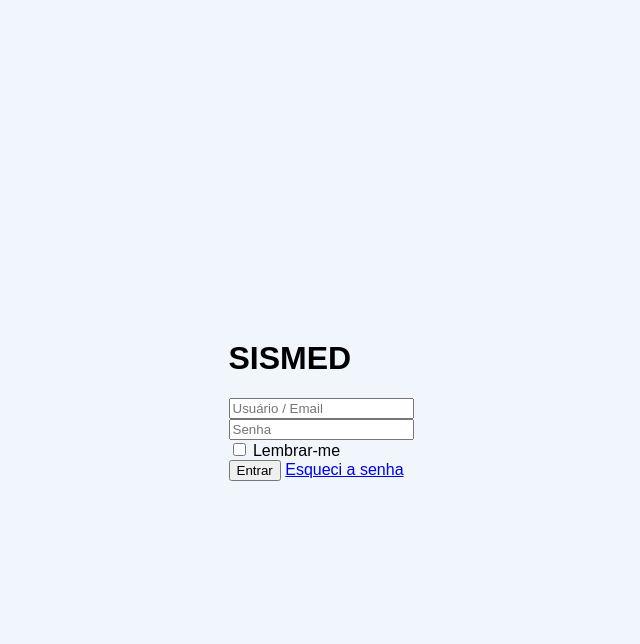
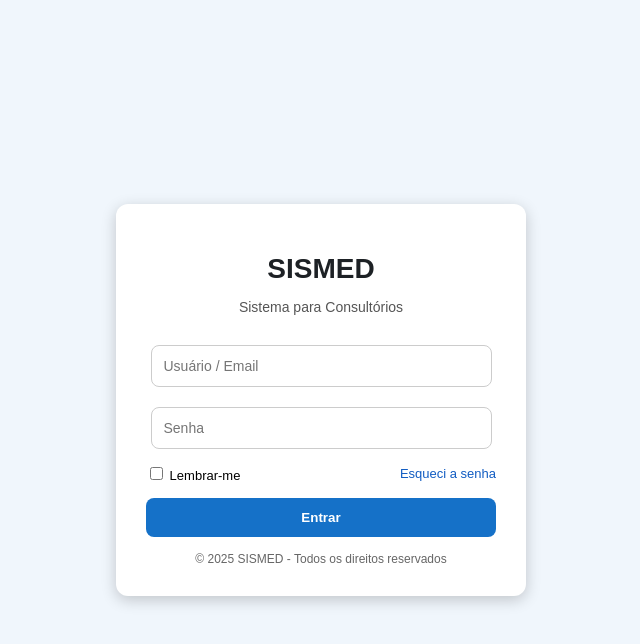
Before and after one commit to Lukas-Marks/SISMED, a PHP site: page / in a window 1280 px wide. Shown: the top 644 px of the page, without its empty margins (319-959 px from the left). Run offline with PHP 8.4, Linux system fonts and the light colour scheme.

Commit message:
Pagina Inicial
Feitas modificações da pagina inicial.

```diff
--- a/Css/style.css
+++ b/Css/style.css
@@ -1,14 +1,82 @@
-/* fundo da página: azul clarinho quase branco */
+/* ----- Estilo base ----- */
 body {
     margin: 0;
     font-family: Arial, sans-serif;
-  background-color: #f0f6fc !important; /* <<-- forçar o fundo clarinho */
+    background-color: #f0f6fc;
     display: flex;
     justify-content: center;
     align-items: center;
     min-height: 100vh;
 }
 
+/* ----- Caixa de login ----- */
+.login-container {
+    background: #fff;
+    padding: 30px;
+    border-radius: 12px;
+    width: 350px;
+    box-shadow: 0 4px 15px rgba(0,0,0,0.2);
+    text-align: center;
+}
+
+.logo {
+    color: #1d2125;
+    font-size: 28px;
+    margin-bottom: 5px;
+}
+
+.subtitle {
+    font-size: 14px;
+    margin-bottom: 20px;
+    color: #555;
+}
+
+.login-container input[type="text"],
+.login-container input[type="password"] {
+    width: 90%;
+    padding: 12px;
+    margin: 10px 0;
+    border: 1px solid #ccc;
+    border-radius: 8px;
+    font-size: 14px;
+}
+
+.options {
+    display: flex;
+    justify-content: space-between;
+    align-items: center;
+    font-size: 13px;
+    margin: 5px 0 15px;
+}
+
+.link {
+    text-decoration: none;
+    color: #115cc2;
+}
+
+.btn-primary {
+    width: 100%;
+    padding: 12px;
+    background-color: #1571c8;
+    border: none;
+    color: white;
+    font-weight: bold;
+    border-radius: 8px;
+    cursor: pointer;
+    transition: 0.3s;
+}
+
+.btn-primary:hover {
+    background-color: #115cc2;
+}
+
+footer {
+    margin-top: 15px;
+    font-size: 12px;
+    color: #666;
+}
+
+/* ----- Caixa Recuperar Senha ----- */
 .recuperar-container {
     background: #fff;
     padding: 30px;
@@ -16,7 +84,7 @@ body {
     width: 350px;
     box-shadow: 0 4px 15px rgba(0,0,0,0.2);
     text-align: center;
-  border: 1px solid #e0e0e0; /* borda suave */
+    border: 1px solid #e0e0e0;
 }
 
 .recuperar-container h1 {
--- a/conexao.php
+++ /dev/null
@@ -1,12 +0,0 @@
-<?php
-$host = "localhost";
-$user = "root"; // seu usuário MySQL
-$pass = "";     // sua senha MySQL
-$db   = "sismed";
-
-$conn = new mysqli($host, $user, $pass, $db);
-
-if ($conn->connect_error) {
-    die("Erro na conexão: " . $conn->connect_error);
-}
-?>
--- a/index.php
+++ b/index.php
@@ -1,48 +1,28 @@
-<?php
-session_start();
-include('conexao.php');
-
-if ($_SERVER["REQUEST_METHOD"] == "POST") {
-    $email = $_POST['email'];
-    $senha = $_POST['senha'];
-
-    $sql = "SELECT * FROM usuarios WHERE email='$email'";
-    $result = $conn->query($sql);
-
-    if ($result->num_rows > 0) {
-        $usuario = $result->fetch_assoc();
-
-        if (password_verify($senha, $usuario['senha'])) {
-            $_SESSION['usuario_id'] = $usuario['id'];
-            $_SESSION['usuario_nome'] = $usuario['nome'];
-            header("Location: home.php");
-            exit;
-        } else {
-            $erro = "Senha incorreta!";
-        }
-    } else {
-        $erro = "Usuário não encontrado!";
-    }
-}
-?>
 <!DOCTYPE html>
 <html lang="pt-br">
 <head>
     <meta charset="UTF-8">
     <title>SISMED - Login</title>
-  <link rel="stylesheet" href="css/style.css">
+    <link rel="stylesheet" href="css/style.css?v=1">
 </head>
 <body>
     <div class="login-container">
         <h1 class="logo">SISMED</h1>
-    <form method="POST">
-      <input type="text" name="email" placeholder="Usuário / Email" required><br>
-      <input type="password" name="senha" placeholder="Senha" required><br>
-      <label><input type="checkbox" name="lembrar"> Lembrar-me</label><br>
-      <button type="submit">Entrar</button>
-      <a href="recuperar.php" class="esqueci">Esqueci a senha</a>
+        <p class="subtitle">Sistema para Consultórios</p>
+
+        <form method="POST" action="autenticar.php">
+            <input type="text" name="email" placeholder="Usuário / Email" required>
+            <input type="password" name="senha" placeholder="Senha" required>
+
+            <div class="options">
+                <label><input type="checkbox" name="lembrar"> Lembrar-me</label>
+                <a href="recuperar.php" class="link">Esqueci a senha</a>
+            </div>
+
+            <button type="submit" class="btn-primary">Entrar</button>
         </form>
-    <?php if (isset($erro)) echo "<p class='erro'>$erro</p>"; ?>
+
+        <footer>© 2025 SISMED - Todos os direitos reservados</footer>
     </div>
 </body>
 </html>
--- a/logout.php
+++ /dev/null
@@ -1,6 +0,0 @@
-<?php
-session_start();
-session_destroy();
-header("Location: index.php");
-exit;
-?>
```
Also changed, not shown: home.php (deleted, +0 -18 lines), recuperar.php (+3 -33 lines), README.md (deleted). Lines whose indentation alone changed are shown as unchanged.
